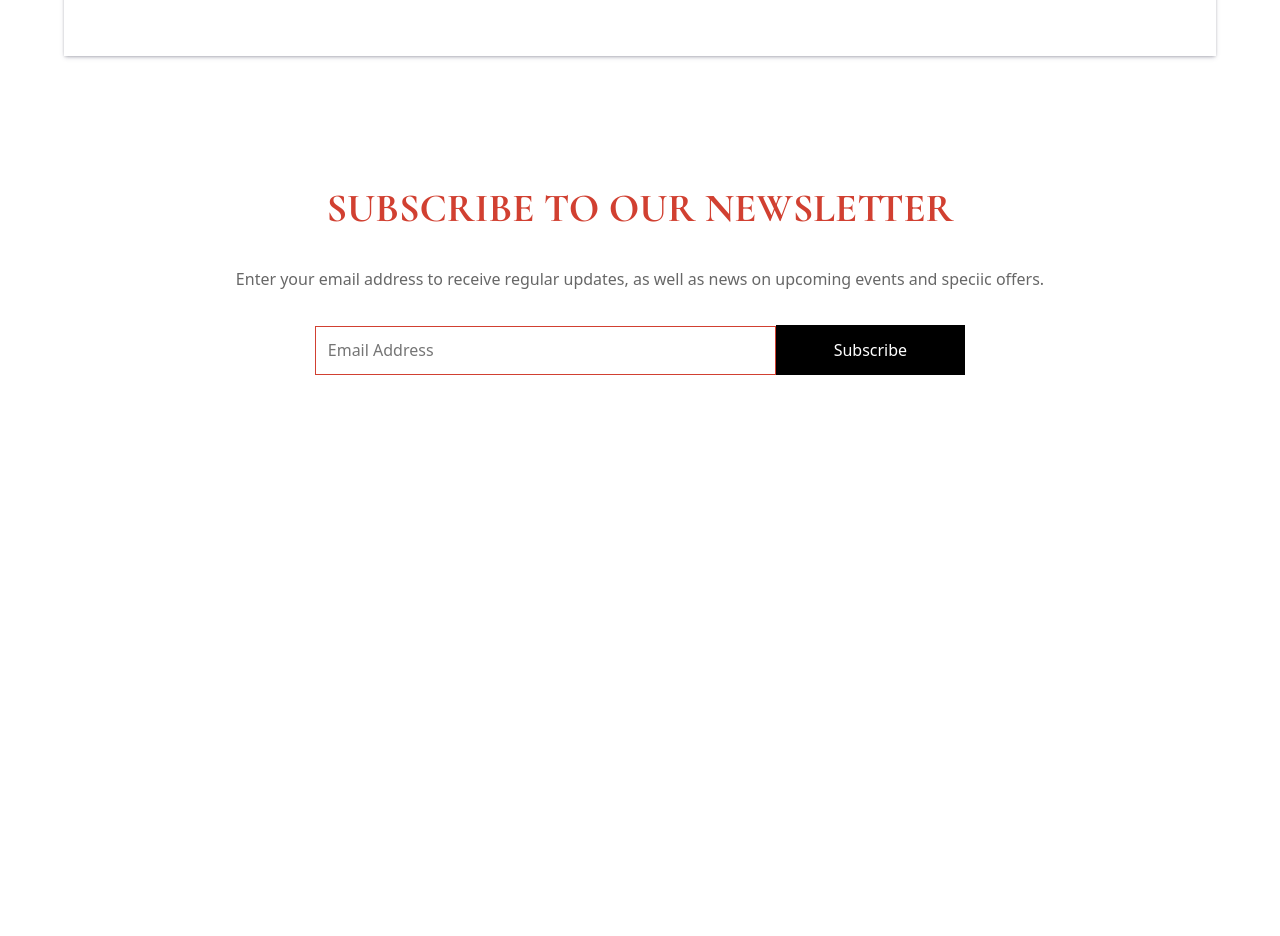
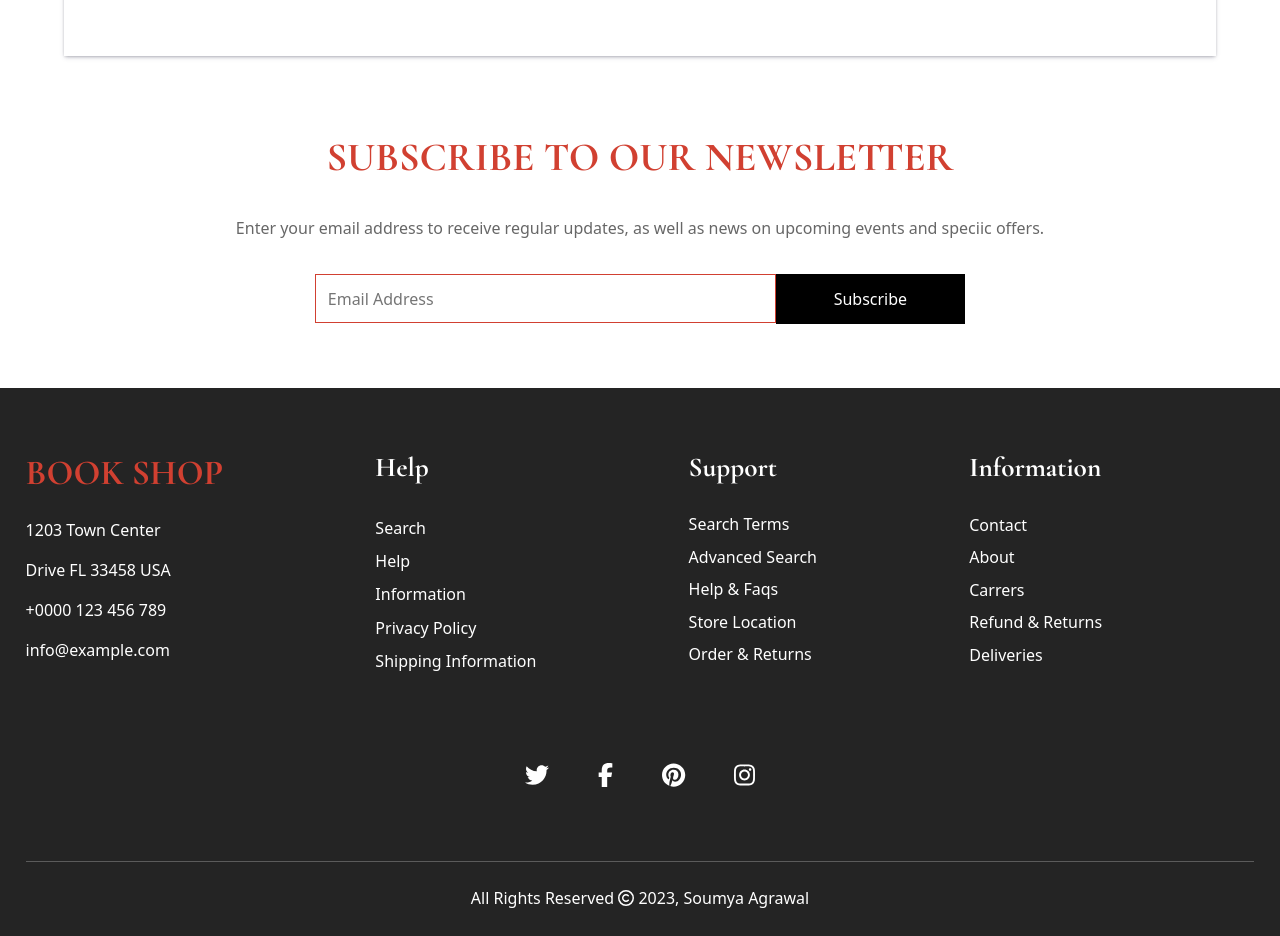
Before and after one commit to soumyyyaaa/Bookify, a React (Create React App) app: page / in a window 1280 px wide. Shown: the part 7060-7996 px from the top of the page. Before the commit the page ends 7499 px from the top, so only its background shows below. Built offline with nearby package versions, Linux system fonts and the light colour scheme.

Commit message:
Footer Component Added

```diff
--- a/src/App.js
+++ b/src/App.js
@@ -2,6 +2,7 @@ import './App.css';
 import Header from './Components/Header';
 import Navbars from './Components/Navbars';
 import Home from './Pages/Home';
+import Footer from './Components/Footer';
 
 function App() {
   return (
@@ -9,6 +10,7 @@ function App() {
       <Header />
       <Navbars />
       <Home />
+      <Footer />
     </div>
   );
 }
--- /dev/null
+++ b/src/Components/Footer.css
@@ -0,0 +1,69 @@
+@import url('https://fonts.googleapis.com/css2?family=Cormorant+Garamond:wght@700&display=swap');
+@import url('https://fonts.googleapis.com/css2?family=Josefin+Sans:wght@600&display=swap');
+
+.footer-container {
+    padding: 5% 2% 2% 2%;
+    background-color: #242424;
+    color: #fff;
+    text-align: left;
+}
+
+.footer-grid {
+    display: grid;
+    grid-template-columns: auto auto auto auto;
+}
+
+.heading-footer {
+    color: #d14031;
+    font-family: 'Cormorant Garamond', serif;
+    font-size: 2.2rem;
+    margin-bottom: 7%;
+    font-weight: 700;
+}
+
+.footer-sub-heading {
+    font-family: 'Cormorant Garamond', serif;
+    font-size: 1.7rem;
+    margin-bottom: 10%;
+}
+
+.footer-email {
+    text-decoration: none;
+    color: #fff;
+}
+
+.footer-email:hover {
+    color: #d14031;
+    cursor: pointer;
+    transition: all .3s linear;
+}
+
+.footer-search-panel {
+    list-style-type: none;
+    padding-left: 0 !important;
+}
+
+.footer-search-panel li {
+    margin: 3% auto;
+}
+
+.footer-search-panel li:hover {
+    color: #d14031;
+    cursor: pointer;
+    transition: all .3s linear;
+}
+
+.footer-icon-div {
+    margin: 6% auto;
+    text-align: center;
+}
+
+.footer-icons {
+    margin: 0 2%;
+}
+
+.footer-icons:hover {
+    color: #d14031;
+    transition: all .3s linear;
+    cursor: pointer;
+}
--- /dev/null
+++ b/src/Components/Footer.js
@@ -0,0 +1,64 @@
+import "../Components/Footer.css"
+import { FontAwesomeIcon } from "@fortawesome/react-fontawesome";
+import { faTwitter } from '@fortawesome/free-brands-svg-icons'
+import { faFacebookF } from '@fortawesome/free-brands-svg-icons'
+import { faPinterest } from '@fortawesome/free-brands-svg-icons'
+import { faInstagram } from '@fortawesome/free-brands-svg-icons'
+import { faCopyright } from '@fortawesome/free-regular-svg-icons'
+
+function Footer() {
+    return (
+        <div className="footer-container">
+            <div className="footer-grid">
+                <div>
+                    <h3 className="heading-footer">BOOK SHOP</h3>
+                    <p>1203 Town Center</p>
+                    <p>Drive FL 33458 USA</p>
+                    <p>+0000 123 456 789</p>
+                    <p><a href="mailto:soumya.agarwal1103@gmail.com" className="footer-email" >info@example.com</a></p>
+                </div>
+                <div>
+                    <h5 className="footer-sub-heading">Help</h5>
+                    <ul className="footer-search-panel">
+                        <li>Search</li>
+                        <li>Help</li>
+                        <li>Information</li>
+                        <li>Privacy Policy</li>
+                        <li>Shipping Information</li>
+                    </ul>
+                </div>
+                <div>
+                    <h5 className="footer-sub-heading">Support</h5>
+                    <ul className="footer-search-panel">
+                        <li>Search Terms</li>
+                        <li>Advanced Search</li>
+                        <li>Help & Faqs</li>
+                        <li>Store Location</li>
+                        <li>Order & Returns</li>
+                    </ul>
+                </div>
+                <div>
+                    <h5 className="footer-sub-heading">Information</h5>
+                    <ul className="footer-search-panel">
+                        <li>Contact</li>
+                        <li>About</li>
+                        <li>Carrers</li>
+                        <li>Refund & Returns</li>
+                        <li>Deliveries</li>
+                    </ul>
+                </div>
+            </div>
+            <div className="footer-icon-div">
+                <FontAwesomeIcon icon={faTwitter} className="footer-icons" size="xl" />
+                <FontAwesomeIcon icon={faFacebookF} className="footer-icons" size="xl" />
+                <FontAwesomeIcon icon={faPinterest} className="footer-icons" size="xl" />
+                <FontAwesomeIcon icon={faInstagram} className="footer-icons" size="xl" />
+            </div>
+            <hr />
+            <p style={{textAlign: 'center', marginBottom: '0', marginTop: '2%', paddingBottom: '0'}}>All Rights Reserved <FontAwesomeIcon icon={faCopyright} /> 2023, Soumya Agrawal</p>
+        </div>
+
+    );
+}
+
+export default Footer;
--- a/src/Components/Header.css
+++ b/src/Components/Header.css
@@ -16,5 +16,5 @@
     color: #d14031;
     -webkit-background-clip: text;
           background-clip: text;
-    transition: .4s;
+    transition: all .3s linear;
 }
--- a/src/Pages/Home.css
+++ b/src/Pages/Home.css
@@ -123,7 +123,7 @@
 }
 
 .container12-home {
-    padding: 5%;
+    padding: 1% 5% 5% 5%;
 }
 
 .home-input {
```
